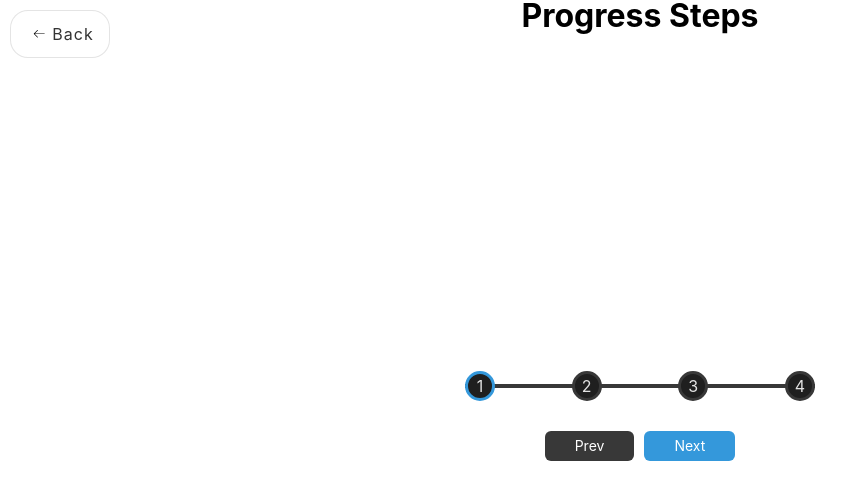
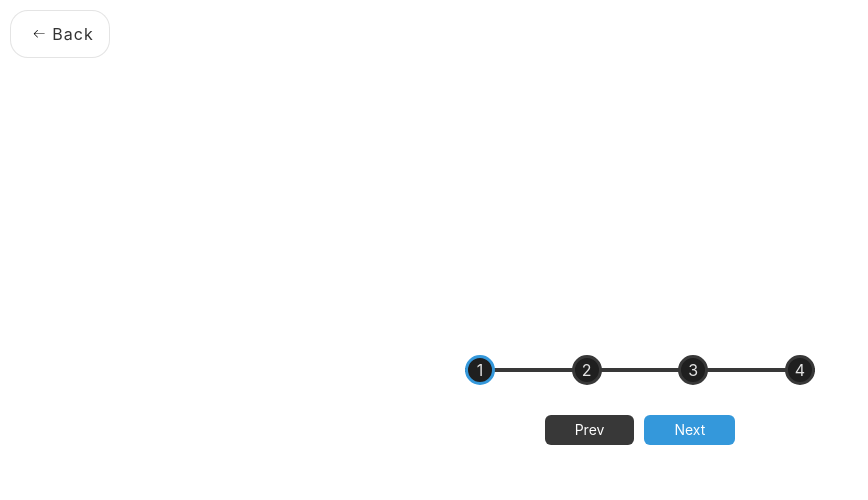
Before and after one commit to jorgehenrrique/50projects-react, a React (Vite) app: page /50projects-react/pages/02progress-steps in a window 1280 px wide. Shown: the top 500 px of the page, without its empty margins (0-868 px from the left). Built offline with nearby package versions, Linux system fonts and the light colour scheme.

Commit message:
fix: button back

```diff
--- a/src/pages/02progress-steps/ProgressSteps.css
+++ b/src/pages/02progress-steps/ProgressSteps.css
@@ -3,7 +3,8 @@
   flex-direction: column;
   align-items: center;
   justify-content: center;
-  height: calc(100vh - 32px);
+  /* height: calc(100vh - 32px); */
+  height: 100vh;
   overflow: hidden;
 }
 .progress-container {
--- a/src/pages/02progress-steps/ProgressSteps.jsx
+++ b/src/pages/02progress-steps/ProgressSteps.jsx
@@ -2,8 +2,6 @@ import './ProgressSteps.css';
 
 export default function ProgressSteps() {
   return (
-    <>
-      <h1>Progress Steps</h1>
     <div className="container-02">
       <div className="progress-container">
         <div className="progress" id="progress"></div>
@@ -18,6 +16,5 @@ export default function ProgressSteps() {
         <button className="btn" id="next">Next</button>
       </div>
     </div>
-    </>
   );
 }
```
Lines whose indentation alone changed are shown as unchanged.
